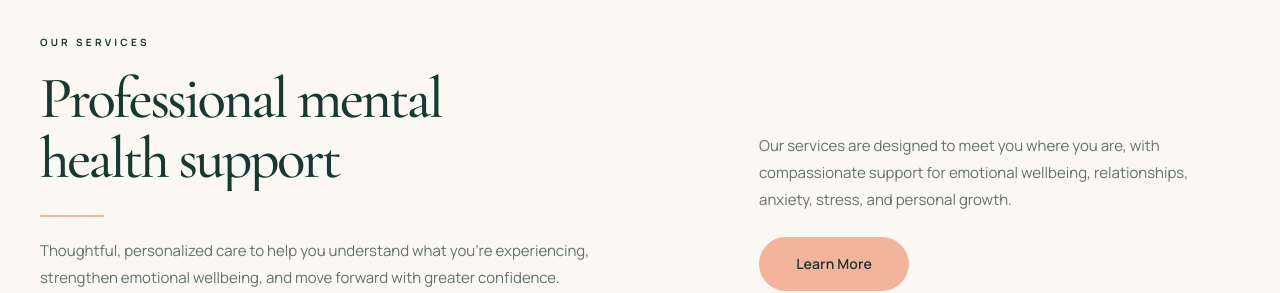
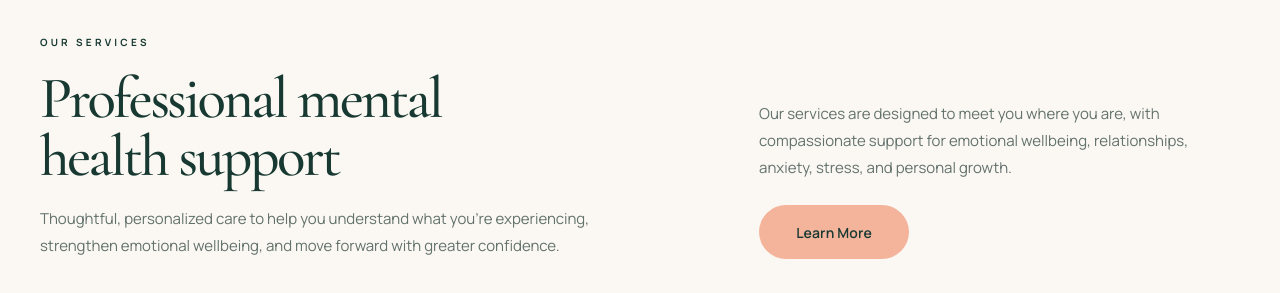
Before and after one commit to maryam-zahid/talkora-mental-health, a Next.js app: page / in a window 1280 px wide. Shown: the part 1941-2234 px from the top of the page. Built offline with nearby package versions, Linux system fonts and the light colour scheme.

Commit message:
feat: refine animated services section

```diff
--- a/src/components/home/services-section.tsx
+++ b/src/components/home/services-section.tsx
@@ -124,7 +124,25 @@ export default function ServicesSection() {
             </motion.p>
 
             {/* HEADING */}
-            <h2
+         <motion.h2
+  initial={{
+    opacity: 0,
+    y: 42,
+    filter: "blur(8px)",
+  }}
+  whileInView={{
+    opacity: 1,
+    y: 0,
+    filter: "blur(0px)",
+  }}
+  viewport={{
+    once: true,
+    amount: 0.15,
+  }}
+  transition={{
+    duration: 0.9,
+    ease: [0.22, 1, 0.36, 1],
+  }}
   className="
     mt-5
     max-w-[720px]
@@ -138,84 +156,16 @@ export default function ServicesSection() {
     text-[#173932]
   "
 >
-              <span className="block overflow-hidden pb-[0.04em]">
-                <motion.span
-                  initial={{
-                    y: "115%",
-                  }}
-                  whileInView={{
-                    y: "0%",
-                  }}
-                  viewport={{
-                    once: true,
-                    amount: 0.35,
-                  }}
-                  transition={{
-                    duration: 0.9,
-                    ease: [0.22, 1, 0.36, 1],
-                  }}
-                  className="block"
-                >
   Professional mental
-                </motion.span>
-              </span>
-
-              <span className="block overflow-hidden pb-[0.05em]">
-                <motion.span
-                  initial={{
-                    y: "115%",
-                  }}
-                  whileInView={{
-                    y: "0%",
-                  }}
-                  viewport={{
-                    once: true,
-                    amount: 0.35,
-                  }}
-                  transition={{
-                    duration: 0.9,
-                    delay: 0.09,
-                    ease: [0.22, 1, 0.36, 1],
-                  }}
-                  className="block"
-                >
+  <br />
   health support
-                </motion.span>
-              </span>
-            </h2>
-
-            {/* PEACH LINE */}
-            <motion.div
-              initial={{
-                scaleX: 0,
-                opacity: 0,
-              }}
-              whileInView={{
-                scaleX: 1,
-                opacity: 1,
-              }}
-              viewport={{
-                once: true,
-              }}
-              transition={{
-                duration: 0.7,
-                delay: 0.2,
-                ease: [0.22, 1, 0.36, 1],
-              }}
-              className="
-                mt-6
-                h-[2px]
-                w-16
-                origin-left
-                bg-[#F4B49C]
-              "
-            />
+</motion.h2>
 
             {/* EXTRA TEXT UNDER HEADING */}
        <motion.p
   initial={{
     opacity: 0,
-                y: 18,
+    y: 22,
   }}
   whileInView={{
     opacity: 1,
@@ -223,11 +173,11 @@ export default function ServicesSection() {
   }}
   viewport={{
     once: true,
-                amount: 0.3,
+    amount: 0.2,
   }}
   transition={{
-                duration: 0.7,
-                delay: 0.12,
+    duration: 0.75,
+    delay: 0.16,
     ease: [0.22, 1, 0.36, 1],
   }}
   className="
@@ -242,10 +192,9 @@ export default function ServicesSection() {
     md:text-[15px]
   "
 >
-              Thoughtful, personalized care to help you
-              understand what you&apos;re experiencing, strengthen
-              emotional wellbeing, and move forward with greater
-              confidence.
+  Thoughtful, personalized care to help you understand what
+  you&apos;re experiencing, strengthen emotional wellbeing,
+  and move forward with greater confidence.
 </motion.p>
           </div>
 
```
Lines whose indentation alone changed are shown as unchanged.
